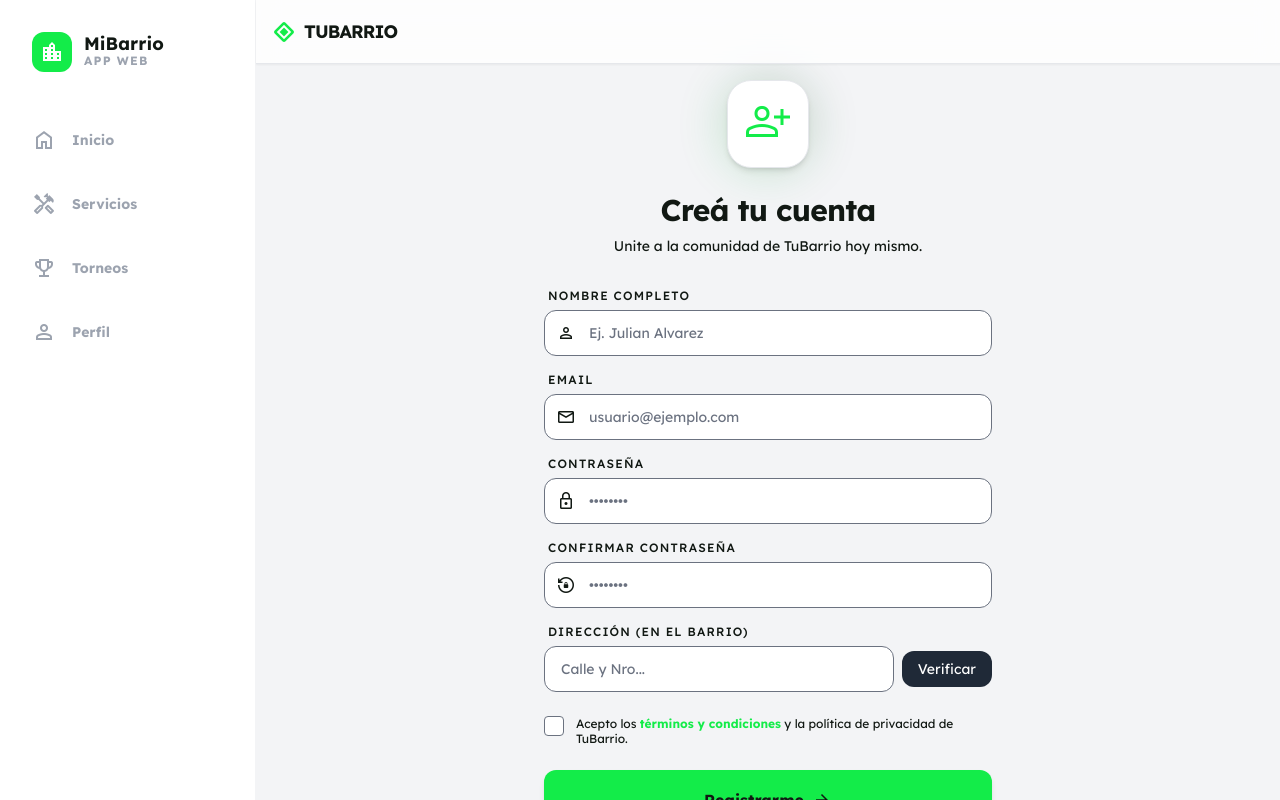
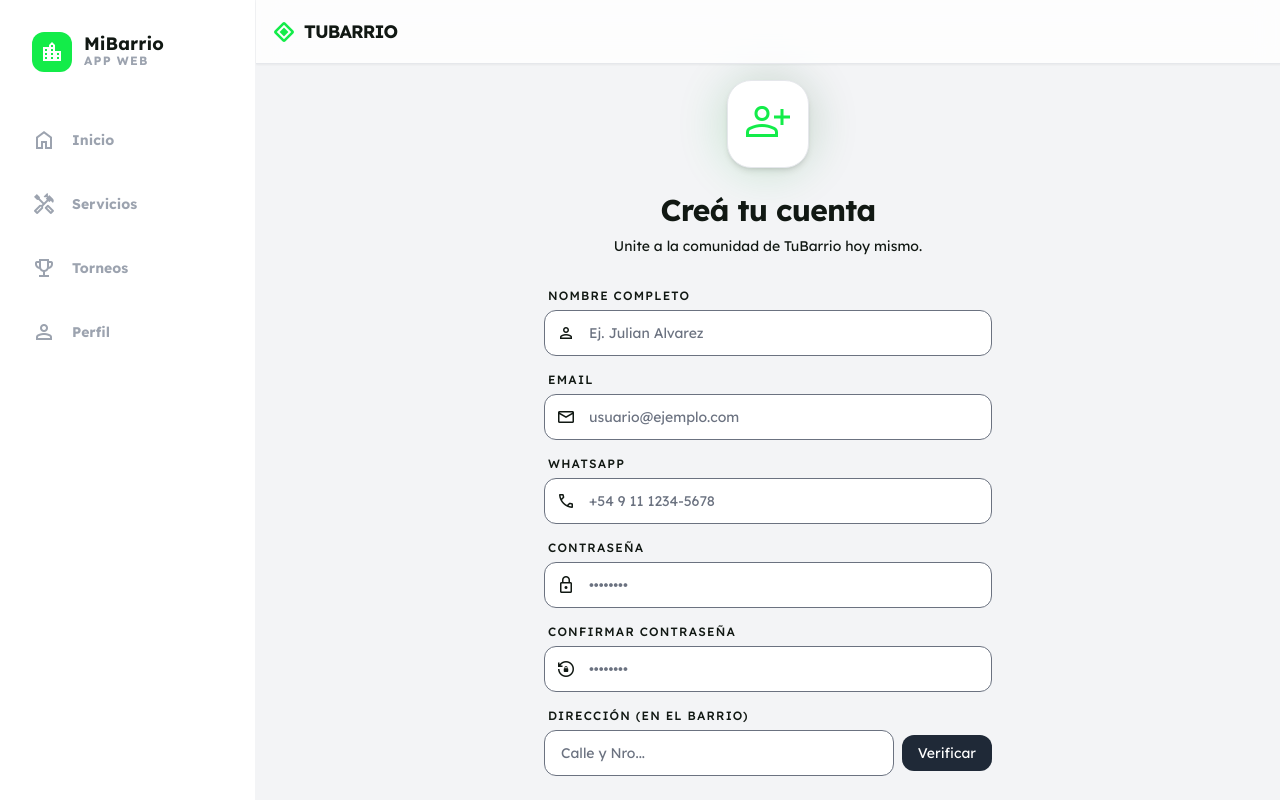
Before and after one commit to joaquinalvarezderose-hue/TuBarrio, a React (Vite) app: page /#/register in a window 1280 px wide. Built offline with nearby package versions, Linux system fonts and the light colour scheme; no server answers.

Commit message:
Update Register.tsx

```diff
--- a/screens/Register.tsx
+++ b/screens/Register.tsx
@@ -14,6 +14,7 @@ const Register: React.FC<RegisterProps> = ({ onComplete }) => {
   const [verifiedAddress, setVerifiedAddress] = useState('');
   const [confirmPassword, setConfirmPassword] = useState('');
   const [terms, setTerms] = useState(false);
+  const [whatsapp, setWhatsapp] = useState('');
   const [email, setEmail] = useState('');
   const [password, setPassword] = useState('');
   const [loading, setLoading] = useState(false);
@@ -45,6 +46,7 @@ const Register: React.FC<RegisterProps> = ({ onComplete }) => {
     if (!confirmPassword || confirmPassword !== password) errors.confirmPassword = 'Las contraseñas no coinciden.';
     if (!terms) errors.terms = 'Debes aceptar los términos y condiciones.';
     if (!address || address.trim().length < 5) errors.address = 'Ingresa una dirección válida.';
+    if (whatsapp && !/^[+0-9()\s-]{7,}$/.test(whatsapp)) errors.whatsapp = 'Ingresa un número de WhatsApp válido.';
 
     if (Object.keys(errors).length > 0) {
       setFieldErrors(errors);
@@ -57,21 +59,26 @@ const Register: React.FC<RegisterProps> = ({ onComplete }) => {
       // Intentar registrar con Supabase; si falla (config), usar fallback local (MVP)
       if (supabase && typeof (supabase as any).auth?.signUp === 'function') {
         const { data: authData, error: authError } = await (supabase as any).auth.signUp({ email, password });
+        console.log('supabase signUp result', { authData, authError });
         if (authError) throw authError;
 
         if (authData?.user) {
-          const { error: dbError } = await supabase
-            .from('profiles')
+          const insertResponse = await supabase
+            .from('perfiles')
             .insert([
               {
                 id: authData.user.id,
-                full_name: name,
-                address: verifiedAddress || address,
-                updated_at: new Date(),
+                nombre_completo: name,
+                whatsapp: whatsapp || null,
+                direccion: verifiedAddress || address,
+                creado_en: new Date().toISOString(),
               },
             ]);
-
+          console.log('supabase insert response', insertResponse);
+          const dbError = (insertResponse as any).error;
           if (dbError) throw dbError;
+        } else {
+          console.log('No auth user returned from signUp; check Supabase auth settings (email confirmations, etc.)');
         }
       } else {
         // Fallback: persist minimal user locally
@@ -82,15 +89,19 @@ const Register: React.FC<RegisterProps> = ({ onComplete }) => {
       if (onComplete) onComplete();
       navigate('/');
     } catch (err: any) {
-      // If supabase failed because of missing config, fallback to local user
+      // Surface error message for debugging
       console.error('register error', err);
+      const msg = err?.message || (typeof err === 'string' ? err : JSON.stringify(err));
+      setError(msg || 'Error al registrarse');
+
+      // If supabase not configured or insertion failed, still offer fallback
       try {
         const localUser = { id: `local-${Date.now()}`, email, name, address: verifiedAddress || address };
         localStorage.setItem('app_user', JSON.stringify(localUser));
         if (onComplete) onComplete();
         navigate('/');
       } catch (e) {
-        setError(err?.message || 'Error al registrarse');
+        console.error('fallback error', e);
       }
     } finally {
       setLoading(false);
@@ -159,6 +170,22 @@ const Register: React.FC<RegisterProps> = ({ onComplete }) => {
                   {fieldErrors.email && <p className="text-xs text-red-600 mt-1 ml-1">{fieldErrors.email}</p>}
                 </div>
               </div>
+
+                <div className="space-y-1.5">
+                  <label className="block text-xs font-medium tracking-widest uppercase text-on-surface-variant ml-1">WhatsApp</label>
+                  <div className="relative">
+                    <span className="absolute left-3 top-1/2 -translate-y-1/2 material-symbols-outlined text-on-surface-variant text-xl">call</span>
+                    <input
+                      id="whatsapp"
+                      type="tel"
+                      className="w-full pl-11 pr-4 py-3 bg-white border border-outline rounded-xl focus:ring-2 focus:ring-primary/20 focus:border-primary transition-all outline-none text-sm"
+                      placeholder="+54 9 11 1234-5678"
+                      value={whatsapp}
+                      onChange={(e) => setWhatsapp(e.target.value)}
+                    />
+                    {fieldErrors.whatsapp && <p className="text-xs text-red-600 mt-1 ml-1">{fieldErrors.whatsapp}</p>}
+                  </div>
+                </div>
 
               <div className="space-y-1.5">
                 <label className="block text-xs font-medium tracking-widest uppercase text-on-surface-variant ml-1">Contraseña</label>
```
